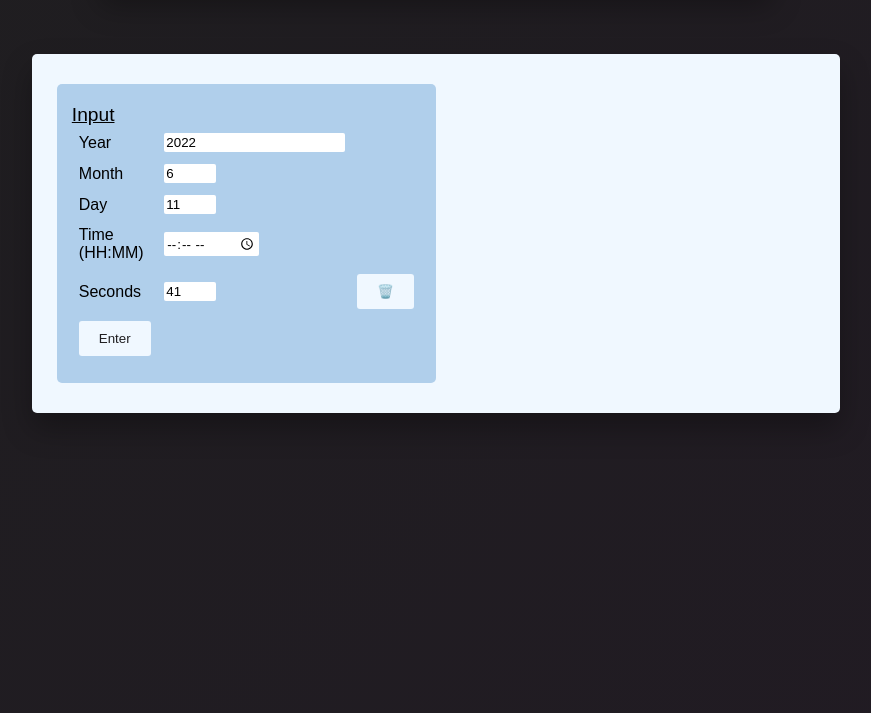
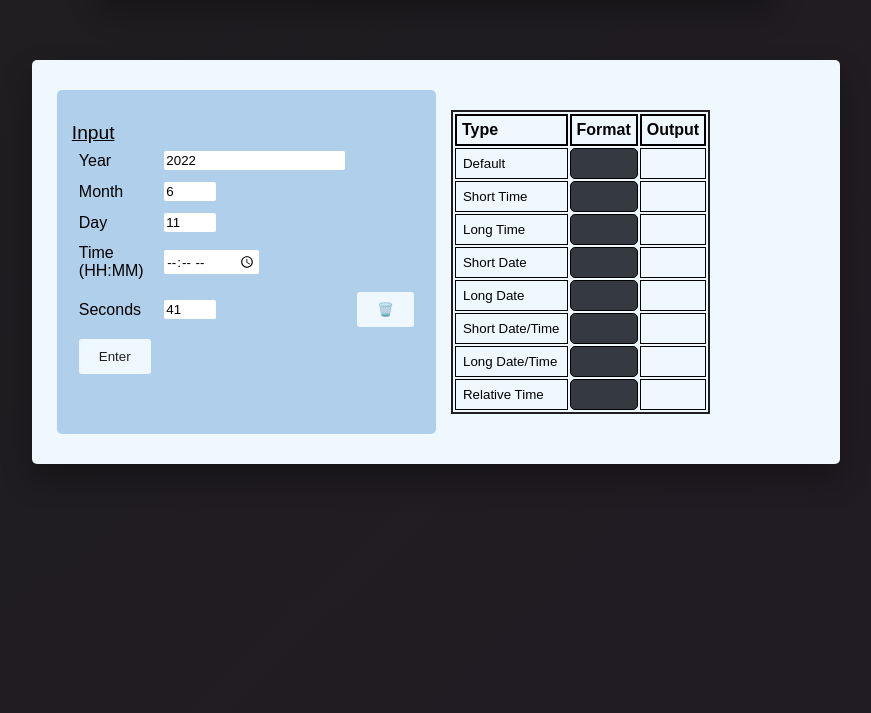
Before and after one commit to mochiron-desu/discord-unix-timestamp-tool, a plain HTML site: page index.html in a window 1280 px wide. Shown: the part 158-871 px from the top of the page, without its empty margins (204-1075 px from the left). Drawn offline with Linux system fonts and the light colour scheme.

Commit message:
Small tweaks

```diff
--- a/index.html
+++ b/index.html
@@ -64,7 +64,52 @@
                 </table>
             </div>
             <div class="output-container">
-
+                <table id="output-table">
+                    <tr>
+                        <th>Type</th>
+                        <th>Format</th>
+                        <th>Output</th>
+                    <tr>
+                        <td = "type">Default</td>
+                        <td class = "format"></td>
+                        <td id = "output"></td>
+                    </tr>
+                    <tr>
+                        <td>Short Time</td>
+                        <td class = "format"></td>
+                        <td id = "output"></td>
+                    </tr>
+                    <tr>
+                        <td>Long Time</td>
+                        <td class = "format"></td>
+                        <td id = "output"></td>
+                    </tr>
+                    <tr>
+                        <td>Short Date</td>
+                        <td class = "format"></td>
+                        <td id = "output"></td>
+                    </tr>
+                    <tr>
+                        <td>Long Date</td>
+                        <td class = "format"></td>
+                        <td id = "output"></td>
+                    </tr>
+                    <tr>
+                        <td>Short Date/Time</td>
+                        <td class = "format"></td>
+                        <td id = "output"></td>
+                    </tr>
+                    <tr>
+                        <td>Long Date/Time</td>
+                        <td class = "format"></td>
+                        <td id = "output"></td>
+                    </tr>
+                    <tr>
+                        <td>Relative Time</td>
+                        <td class = "format"></td>
+                        <td id = "output"></td>
+                    </tr>
+                </table>
             </div>
         </div>
 
--- a/style.css
+++ b/style.css
@@ -26,11 +26,14 @@ body {
     border: none;
     border-radius: 5px;
     box-shadow: 0 15px 30px rgba(0, 0, 0, 0.3);
+
 }
 
 .heading-container span {
-    font-size: 22px;
+    font-size: 28px;
     font-weight: 200;
+    text-decoration: underline black;
+    text-decoration: solid;
 }
 
 .content-container {
```
